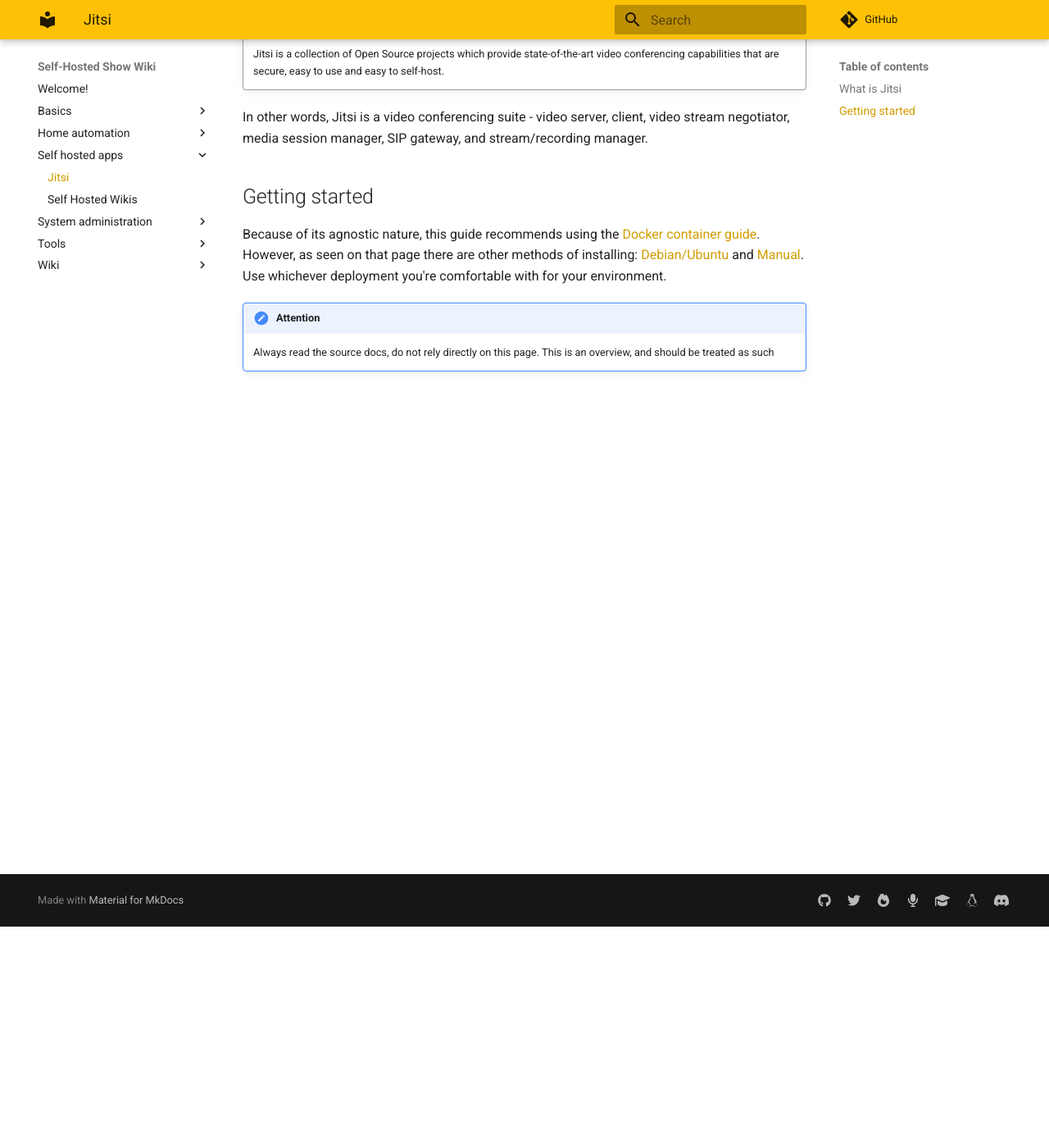
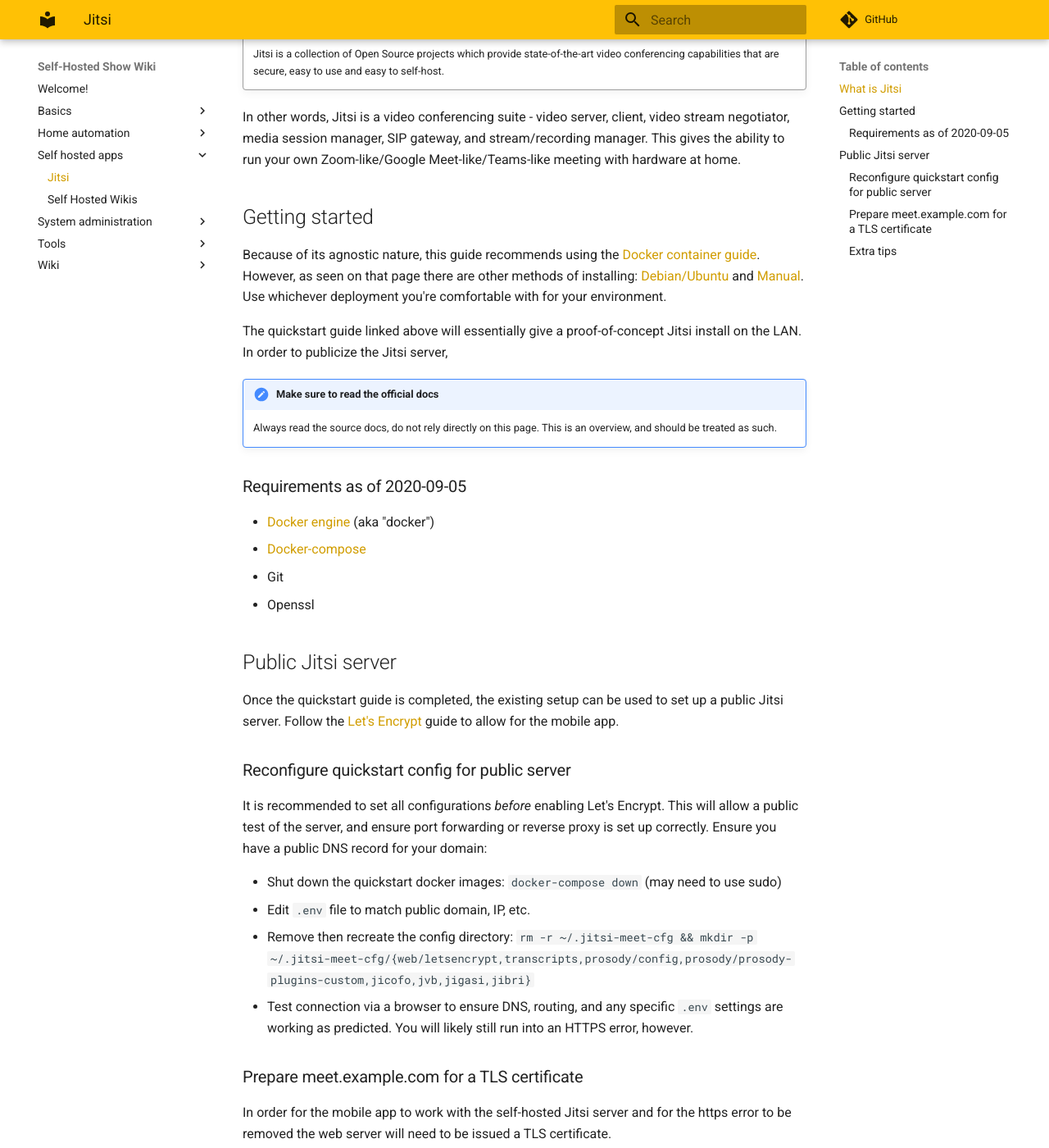
Before and after one commit to selfhostedshow/wiki, an MkDocs documentation site: the page built from docs/self-hosted-apps/jitsi.md, in a window 1280 px wide and 1400 px high, scrolled down 270 px. Shown: the whole window at 82% size. Built offline with MkDocs 1.6.1 and Material for MkDocs 9.7.7, drawn with Linux system fonts in a browser that asks for light colours; comment, search, counter and statistics services are not loaded; some of the changed text lies outside the part shown.

```diff
--- a/docs/self-hosted-apps/jitsi.md
+++ b/docs/self-hosted-apps/jitsi.md
@@ -4,10 +4,39 @@ As [Jitsi](https://jitsi.github.io/handbook/docs/intro)'s website states:
 !!!quote "What is Jitsi?"
     Jitsi is a collection of Open Source projects which provide state-of-the-art video conferencing capabilities that are secure, easy to use and easy to self-host.
 
-In other words, Jitsi is a video conferencing suite - video server, client, video stream negotiator, media session manager, SIP gateway, and stream/recording manager.
+In other words, Jitsi is a video conferencing suite - video server, client, video stream negotiator, media session manager, SIP gateway, and stream/recording manager. This gives the ability to run your own Zoom-like/Google Meet-like/Teams-like meeting with hardware at home.
 
 ## Getting started
 Because of its agnostic nature, this guide recommends using the [Docker container guide](https://jitsi.github.io/handbook/docs/devops-guide/devops-guide-docker). However, as seen on that page there are other methods of installing: [Debian/Ubuntu](https://jitsi.github.io/handbook/docs/devops-guide/devops-guide-quickstart) and [Manual](https://jitsi.github.io/handbook/docs/devops-guide/devops-guide-manual). Use whichever deployment you're comfortable with for your environment.
 
-!!!attention
-    Always read the source docs, do not rely directly on this page. This is an overview, and should be treated as such
+The quickstart guide linked above will essentially give a proof-of-concept Jitsi install on the LAN. In order to publicize the Jitsi server,
+
+!!!attention "Make sure to read the official docs"
+    Always read the source docs, do not rely directly on this page. This is an overview, and should be treated as such.
+
+### Requirements as of 2020-09-05
+- [Docker engine](https://docs.docker.com/engine/install/) (aka "docker")
+- [Docker-compose](https://docs.docker.com/compose/install/)
+- Git
+- Openssl
+
+## Public Jitsi server
+Once the quickstart guide is completed, the existing setup can be used to set up a public Jitsi server. Follow the [Let's Encrypt](https://jitsi.github.io/handbook/docs/devops-guide/devops-guide-docker#lets-encrypt-configuration) guide to allow for the mobile app.
+
+### Reconfigure quickstart config for public server
+It is recommended to set all configurations _before_ enabling Let's Encrypt. This will allow a public test of the server, and ensure port forwarding or reverse proxy is set up correctly. Ensure you have a public DNS record for your domain:
+
+- Shut down the quickstart docker images: `docker-compose down` (may need to use sudo)
+- Edit `.env` file to match public domain, IP, etc.
+- Remove then recreate the config directory: `rm -r ~/.jitsi-meet-cfg && mkdir -p ~/.jitsi-meet-cfg/{web/letsencrypt,transcripts,prosody/config,prosody/prosody-plugins-custom,jicofo,jvb,jigasi,jibri}`
+- Test connection via a browser to ensure DNS, routing, and any specific `.env` settings are working as predicted. You will likely still run into an HTTPS error, however.
+
+### Prepare meet.example.com for a TLS certificate
+In order for the mobile app to work with the self-hosted Jitsi server and for the https error to be removed the web server will need to be issued a TLS certificate.
+
+- Edit the `.env` file and follow the instructions above to recreate the config directory, then bring the containers back up.
+- Use `docker exec` to connect to the web container, eg: `docker exec -it docker-jitsi-meet_web_1 bash`.
+- Recommended: Install `certbot` using the Debian-based [instructions](https://certbot.eff.org/lets-encrypt/debianstretch-nginx) (snapd seems like a nice alterative, but will be a more difficult way to get set up within the container).
+
+### Extra tips
+- The web server uses nginx
```
